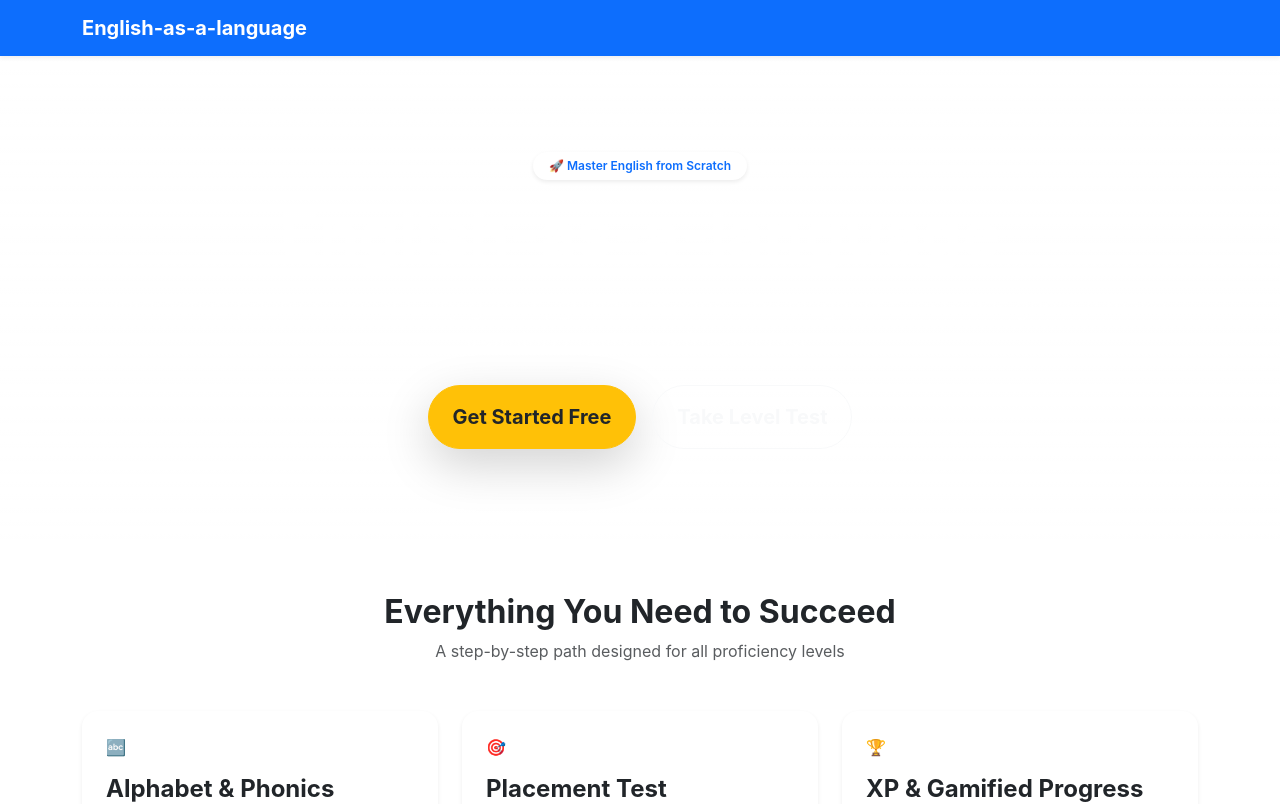
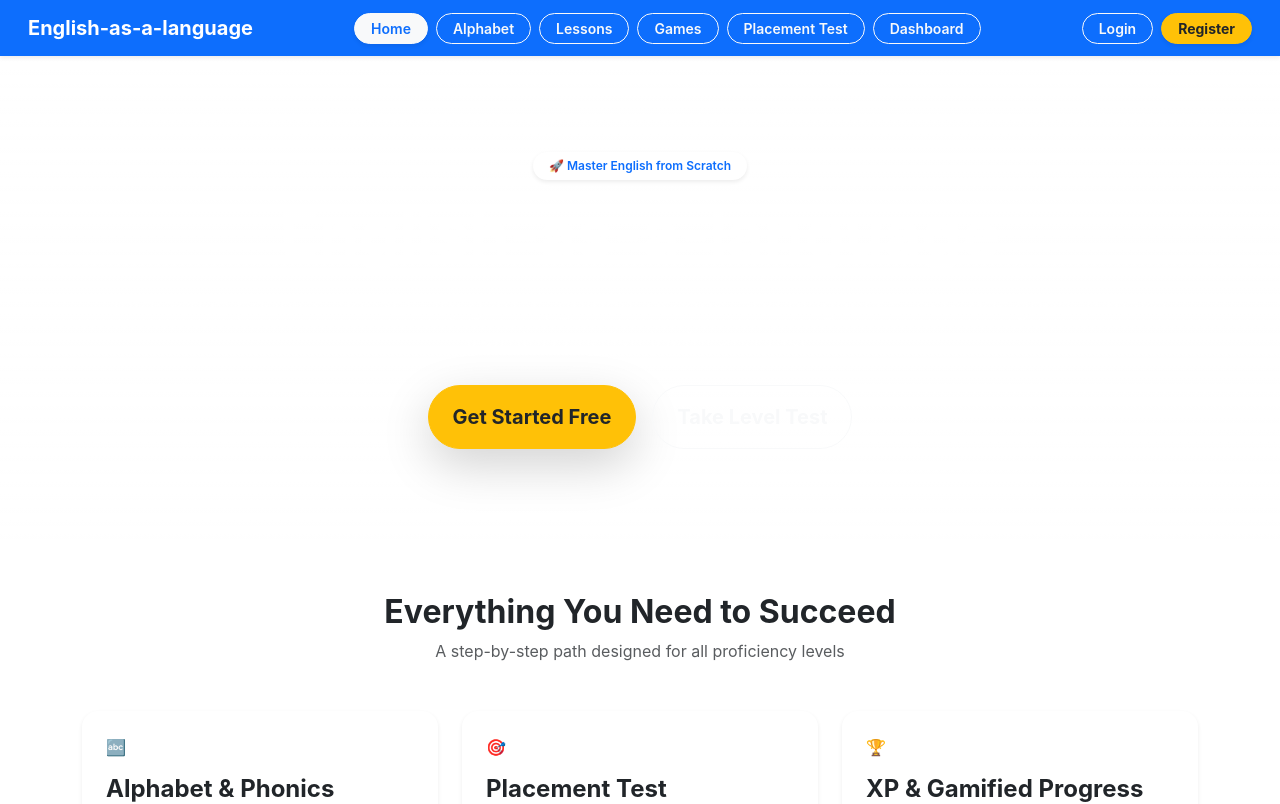
Before and after one commit to shw4114123-star/English-as-a-language, a React app in the folder frontend/: page / in a window 1280 px wide. Shown: the top 804 px of the page. Built offline with nearby package versions, Linux system fonts and the light colour scheme; no server answers; the HTML template or start-up script is replaced by a standard one.

Commit message:
feat(frontend): make navigation buttons always visible on navbar with outline styling

```diff
--- a/frontend/src/components/Navbar.jsx
+++ b/frontend/src/components/Navbar.jsx
@@ -1,76 +1,111 @@
 import React from 'react';
-import { useNavigate } from 'react-router-dom';
+import { useNavigate, useLocation } from 'react-router-dom';
 import { useAuthStore } from '../store/authStore';
 
 export const Navbar = () => {
     const { isAuthenticated, currentUser, logout } = useAuthStore();
     const navigate = useNavigate();
+    const location = useLocation();
 
     const handleLogout = () => {
         logout();
         navigate('/login');
     };
 
+    const navItems = [
+        { label: 'Home', path: '/' },
+        { label: 'Alphabet', path: '/alphabet' },
+        { label: 'Lessons', path: '/lessons' },
+        { label: 'Games', path: '/games' },
+        { label: 'Placement Test', path: '/placement-test' },
+        { label: 'Dashboard', path: '/dashboard' },
+    ];
+
+    if (currentUser?.role === 'teacher' || currentUser?.role === 'admin') {
+        navItems.push({ label: 'Teacher', path: '/teacher' });
+    }
+
+    if (currentUser?.role === 'admin') {
+        navItems.push({ label: 'Admin', path: '/admin/users' });
+    }
+
     return (
-        <nav className="navbar navbar-expand-lg navbar-dark bg-primary shadow-sm">
-            <div className="container">
-                <span className="navbar-brand fw-bold" style={{ cursor: 'pointer' }} onClick={() => navigate('/')}>English-as-a-language</span>
+        <nav className="navbar navbar-dark bg-primary shadow-sm sticky-top py-2 px-3">
+            <div className="container-fluid d-flex flex-wrap align-items-center justify-content-between gap-3">
+                {/* Brand Logo & Name */}
+                <span
+                    className="navbar-brand fw-bold m-0"
+                    style={{ cursor: 'pointer', fontSize: '1.25rem' }}
+                    onClick={() => navigate('/')}
+                >
+                    English-as-a-language
+                </span>
 
-                {/*
-                  This is the Hamburger Menu button for mobile devices (Bootstrap).
-                  When the screen is small, this button appears and lets you click it to open/close the navigation menu.
-                */}
-                <button className="navbar-toggler" type="button" data-bs-toggle="collapse" data-bs-target="#navbarNav">
-                    <span className="navbar-toggler-icon"></span>
+                {/* Always visible navigation buttons */}
+                <div className="d-flex flex-wrap align-items-center gap-2">
+                    {navItems.map((item) => {
+                        const isActive = location.pathname === item.path;
+                        return (
+                            <button
+                                key={item.path}
+                                type="button"
+                                onClick={() => navigate(item.path)}
+                                className={`btn btn-sm rounded-pill px-3 py-1 fw-semibold ${
+                                    isActive
+                                        ? 'btn-light text-primary shadow-sm'
+                                        : 'btn-outline-light'
+                                }`}
+                                style={{
+                                    borderWidth: '1.5px',
+                                    whiteSpace: 'nowrap',
+                                    transition: 'all 0.15s ease-in-out',
+                                }}
+                            >
+                                {item.label}
                             </button>
+                        );
+                    })}
+                </div>
 
-                <div className="collapse navbar-collapse" id="navbarNav">
-                    <ul className="navbar-nav me-auto">
-                        <li className="nav-item">
-                            <span className="nav-link" style={{ cursor: 'pointer' }} onClick={() => navigate('/alphabet')}>Alphabet</span>
-                        </li>
-                        <li className="nav-item">
-                            <span className="nav-link" style={{ cursor: 'pointer' }} onClick={() => navigate('/placement-test')}>Placement Test</span>
-                        </li>
-                        {isAuthenticated && (
-                            <>
-                                <li className="nav-item">
-                                    <span className="nav-link" style={{ cursor: 'pointer' }} onClick={() => navigate('/lessons')}>Lessons</span>
-                                </li>
-                                <li className="nav-item">
-                                    <span className="nav-link" style={{ cursor: 'pointer' }} onClick={() => navigate('/games')}>Games</span>
-                                </li>
-                                <li className="nav-item">
-                                    <span className="nav-link" style={{ cursor: 'pointer' }} onClick={() => navigate('/dashboard')}>Dashboard</span>
-                                </li>
-                            </>
-                        )}
-                        {currentUser?.role === 'admin' && (
-                            <li className="nav-item">
-                                <span className="nav-link" style={{ cursor: 'pointer' }} onClick={() => navigate('/admin/users')}>Admin</span>
-                            </li>
-                        )}
-                        {currentUser?.role === 'teacher' && (
-                            <li className="nav-item">
-                                <span className="nav-link" style={{ cursor: 'pointer' }} onClick={() => navigate('/teacher')}>Teacher</span>
-                            </li>
-                        )}
-                    </ul>
-                    <div className="d-flex">
+                {/* Auth Actions (Login / Register / User / Logout) */}
+                <div className="d-flex align-items-center gap-2 flex-wrap">
                     {isAuthenticated ? (
                         <>
-                                <span className="navbar-text text-white me-3">
-                                    Hi, {currentUser.userName}
+                            <span className="badge bg-white text-primary px-3 py-2 rounded-pill fw-semibold shadow-sm">
+                                {currentUser?.userName || 'User'}
+                                {currentUser?.role && currentUser.role !== 'student' && (
+                                    <span className="ms-1 text-muted small">({currentUser.role})</span>
+                                )}
                             </span>
-                                <button className="btn btn-light btn-sm" onClick={handleLogout}>Logout</button>
+                            <button
+                                className="btn btn-outline-warning btn-sm rounded-pill px-3 py-1 fw-bold"
+                                style={{ borderWidth: '1.5px' }}
+                                onClick={handleLogout}
+                            >
+                                Logout
+                            </button>
                         </>
                     ) : (
                         <>
-                                <button className="btn btn-outline-light me-2" onClick={() => navigate('/login')}>Login</button>
-                                <button className="btn btn-warning text-dark" onClick={() => navigate('/register')}>Register</button>
+                            <button
+                                className={`btn btn-sm rounded-pill px-3 py-1 fw-semibold ${
+                                    location.pathname === '/login'
+                                        ? 'btn-light text-primary shadow-sm'
+                                        : 'btn-outline-light'
+                                }`}
+                                style={{ borderWidth: '1.5px' }}
+                                onClick={() => navigate('/login')}
+                            >
+                                Login
+                            </button>
+                            <button
+                                className="btn btn-warning text-dark btn-sm rounded-pill px-3 py-1 fw-bold shadow-sm"
+                                onClick={() => navigate('/register')}
+                            >
+                                Register
+                            </button>
                         </>
                     )}
-                    </div>
                 </div>
             </div>
         </nav>
--- a/frontend/src/main.jsx
+++ b/frontend/src/main.jsx
@@ -3,6 +3,7 @@ import ReactDOM from 'react-dom/client'
 import { BrowserRouter } from 'react-router-dom'
 import App from './App.jsx'
 import 'bootstrap/dist/css/bootstrap.min.css'
+import 'bootstrap/dist/js/bootstrap.bundle.min.js'
 import './index.css'
 
 ReactDOM.createRoot(document.getElementById('root')).render(
```
Lines whose indentation alone changed are shown as unchanged.
